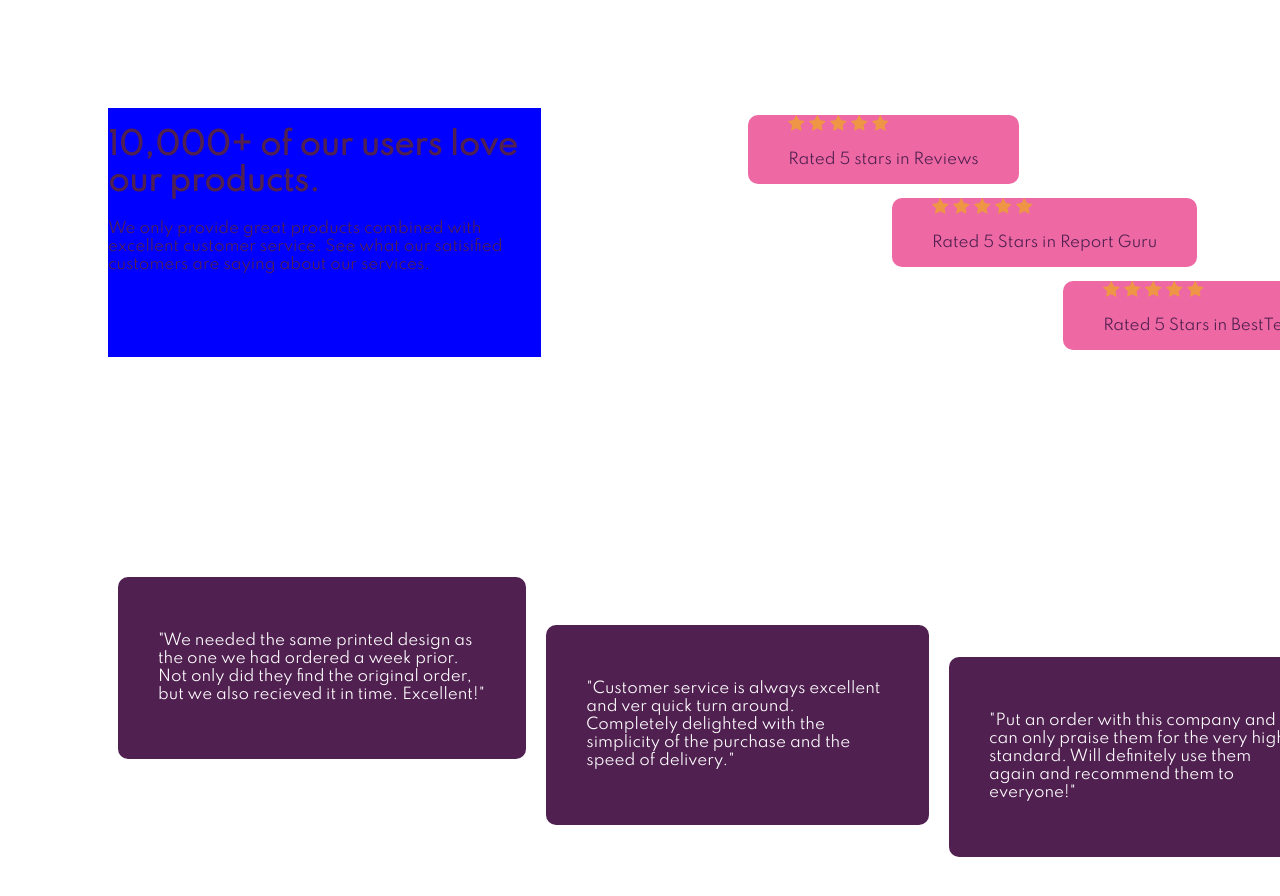
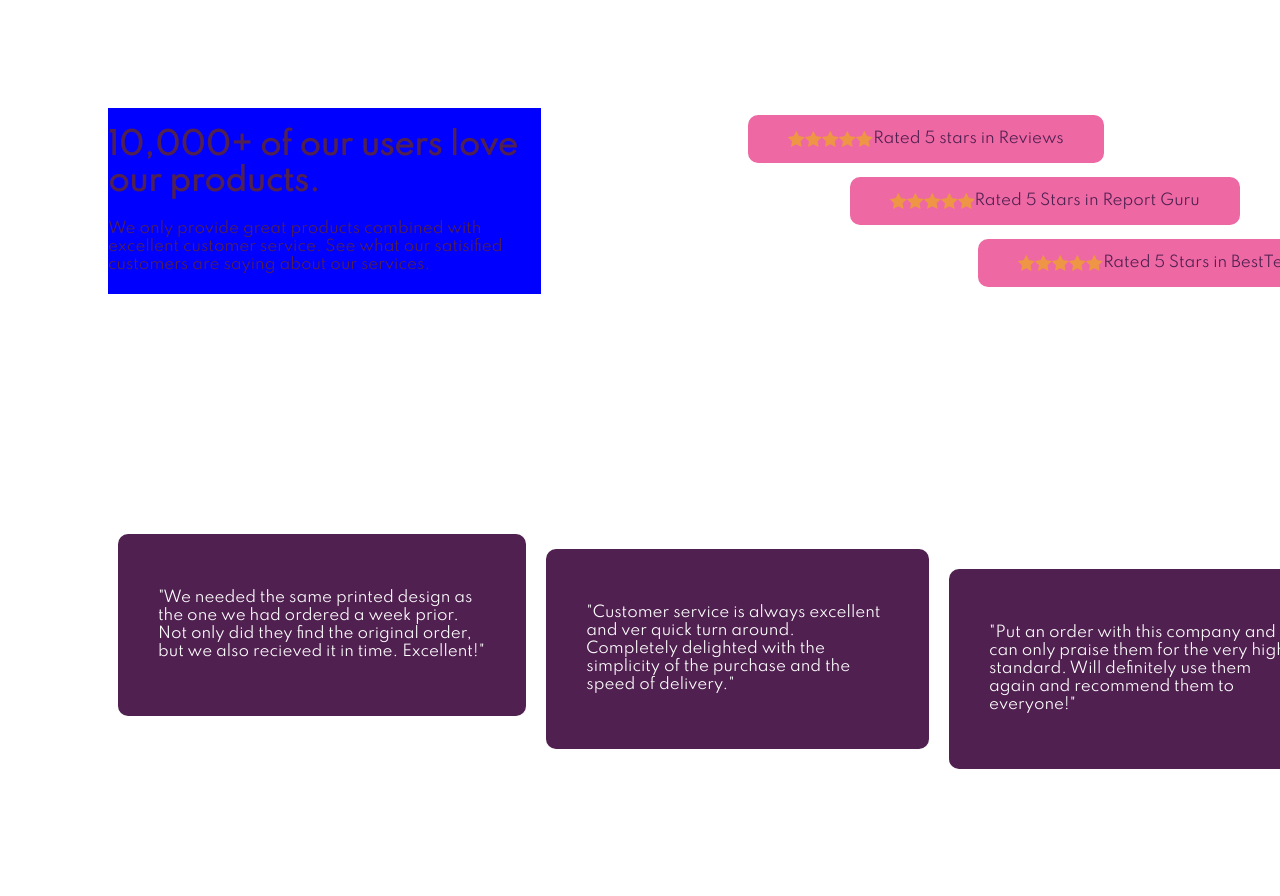
Before and after one commit to agarcia2g/HTML_CSSChallenge3, a plain HTML site: page index.html in a window 1280 px wide. Shown: the top 896 px of the page. Drawn offline with Linux system fonts and the light colour scheme.

Commit message:
image add to file and ratings svg

```diff
--- a/style.css
+++ b/style.css
@@ -1,7 +1,8 @@
-body {
+#background {
     font-size: 15px;
     width: 1440px;
     font-family: 'Spartan', sans-serif;
+
 
 
 }
@@ -57,6 +58,21 @@ h1 {
 
 }
 
+#Ratings-Group .Rating-1 {
+    display: flex;
+    align-items: center;
+}
+
+#Ratings-Group .Rating-2 {
+    display: flex;
+    align-items: center;
+}
+
+#Ratings-Group .Rating-3 {
+    display: flex;
+    align-items: center;
+}
+
 .Rating-2 {
     color: hsl(300, 43%, 22%);
     background: hsl(333, 80%, 67%);
@@ -98,7 +114,7 @@ h1 {
     border-radius: 10px;
     align-self: flex-start;
     justify-content: flex-start;
-    margin-top: 20px;
+    margin-top: 40px;
 
 
 }
@@ -120,7 +136,7 @@ h1 {
     margin: 10px;
     border-radius: 10px;
     align-self: flex-end;
-    margin-top: 100px;
+    margin-top: 75px;
 
 
 }
```
Also changed, not shown: bg-pattern-bottom-desktop.svg (added), bg-pattern-top-desktop.svg (added), favicon-32x32.png (added), icon-star.svg (added), image-anne.jpg (added), image-colton.jpg (added), image-irene.jpg (added).
